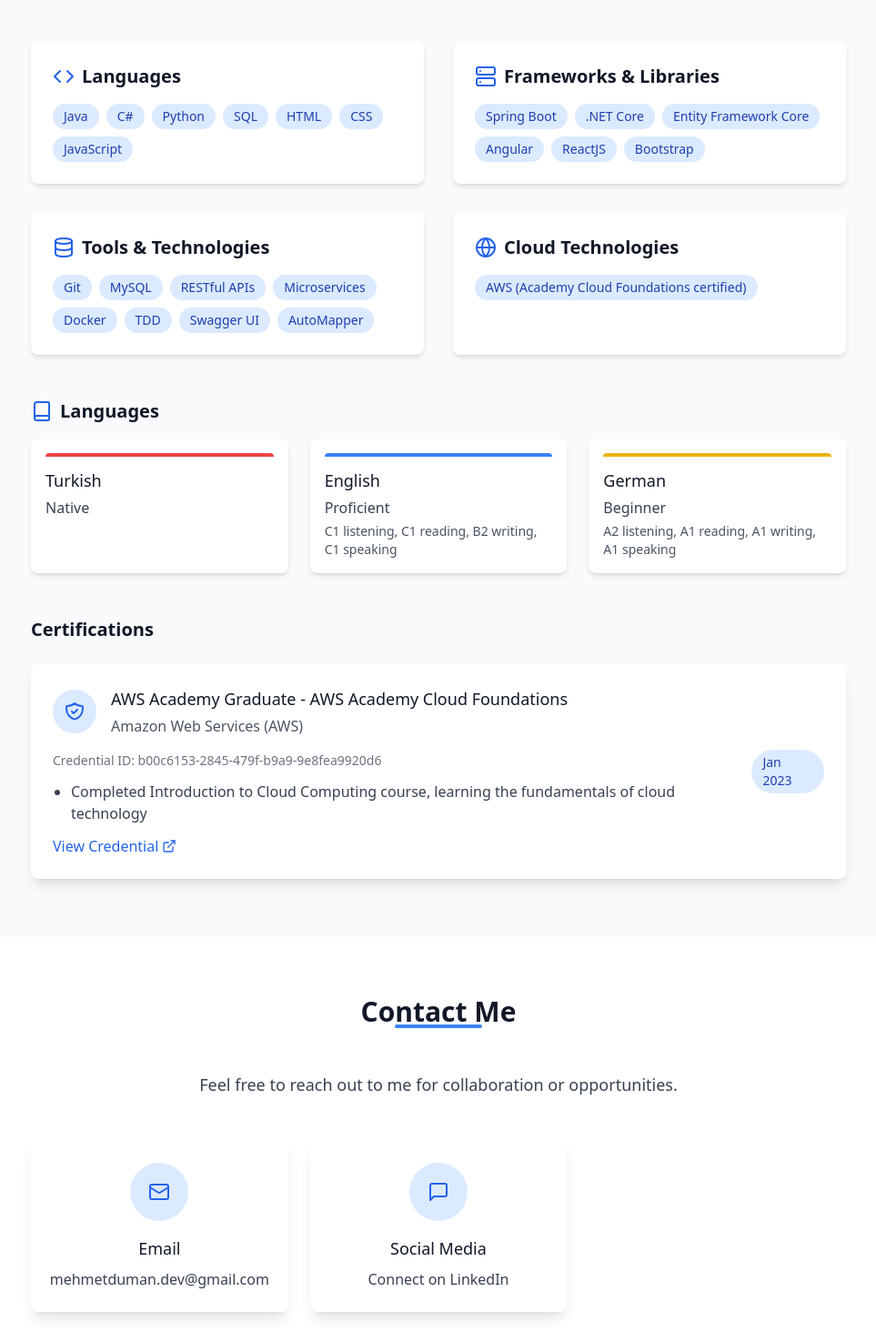
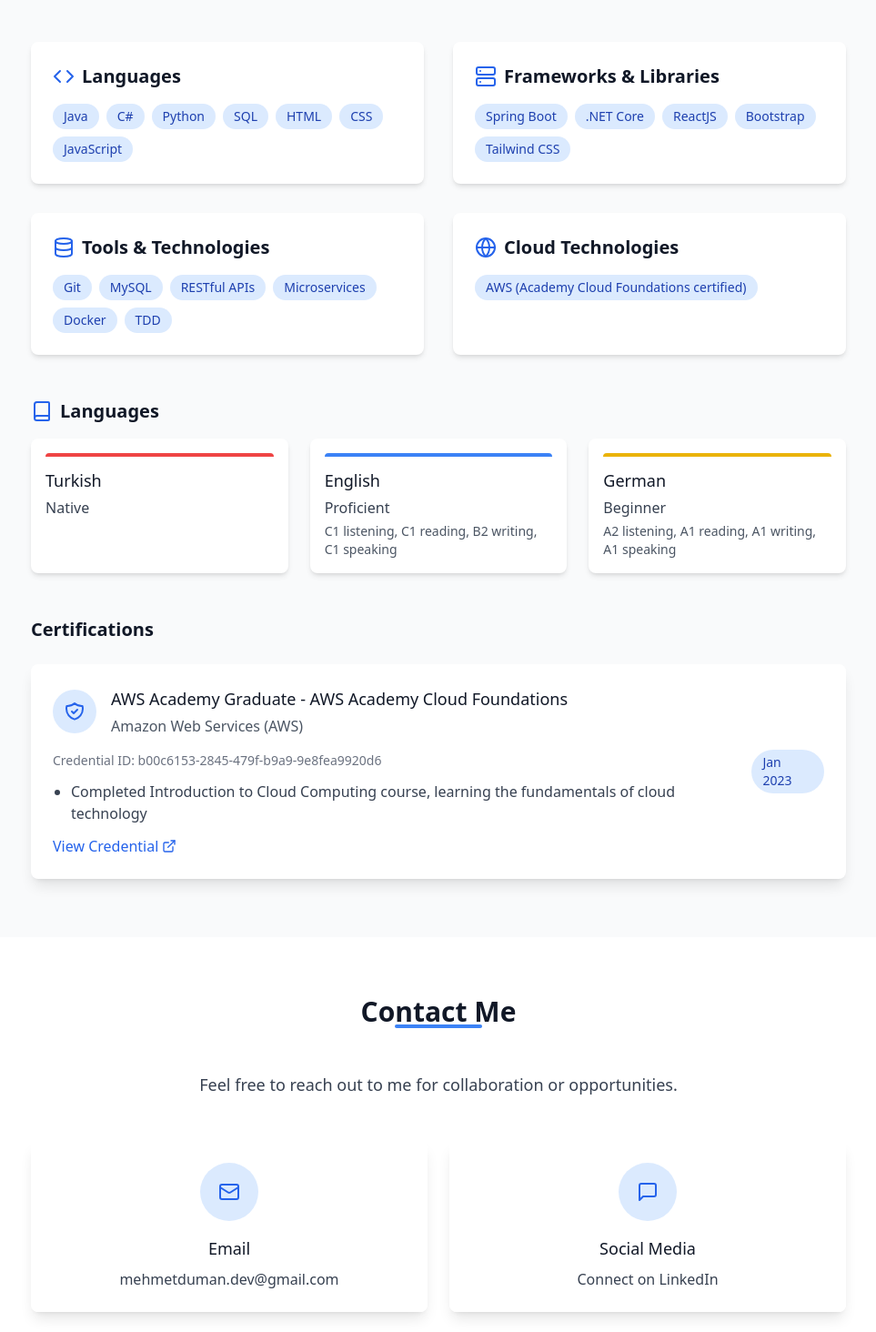
Before and after one commit to Hyscop/hyscop-website, a React (Create React App) app: page / in a window 1280 px wide. Shown: the part 3306-4770 px from the top of the page at 91% size, without its empty margins (158-1121 px from the left). Built offline with nearby package versions, Linux system fonts and the light colour scheme.

Commit message:
Update App.js

```diff
--- a/src/App.js
+++ b/src/App.js
@@ -657,10 +657,9 @@
               skills={[
                 "Spring Boot",
                 ".NET Core",
-                "Entity Framework Core",
-                "Angular",
                 "ReactJS",
                 "Bootstrap",
+                "Tailwind CSS",
               ]}
               darkMode={darkMode}
             />
@@ -675,8 +674,6 @@
                 "Microservices",
                 "Docker",
                 "TDD",
-                "Swagger UI",
-                "AutoMapper",
               ]}
               darkMode={darkMode}
             />
@@ -846,7 +843,7 @@
               Feel free to reach out to me for collaboration or opportunities.
             </p>
 
-            <div className="grid grid-cols-1 md:grid-cols-3 gap-6">
+            <div className="grid grid-cols-1 md:grid-cols-2 gap-6">
               <ContactCard
                 icon={<Mail />}
                 title="Email"
```
